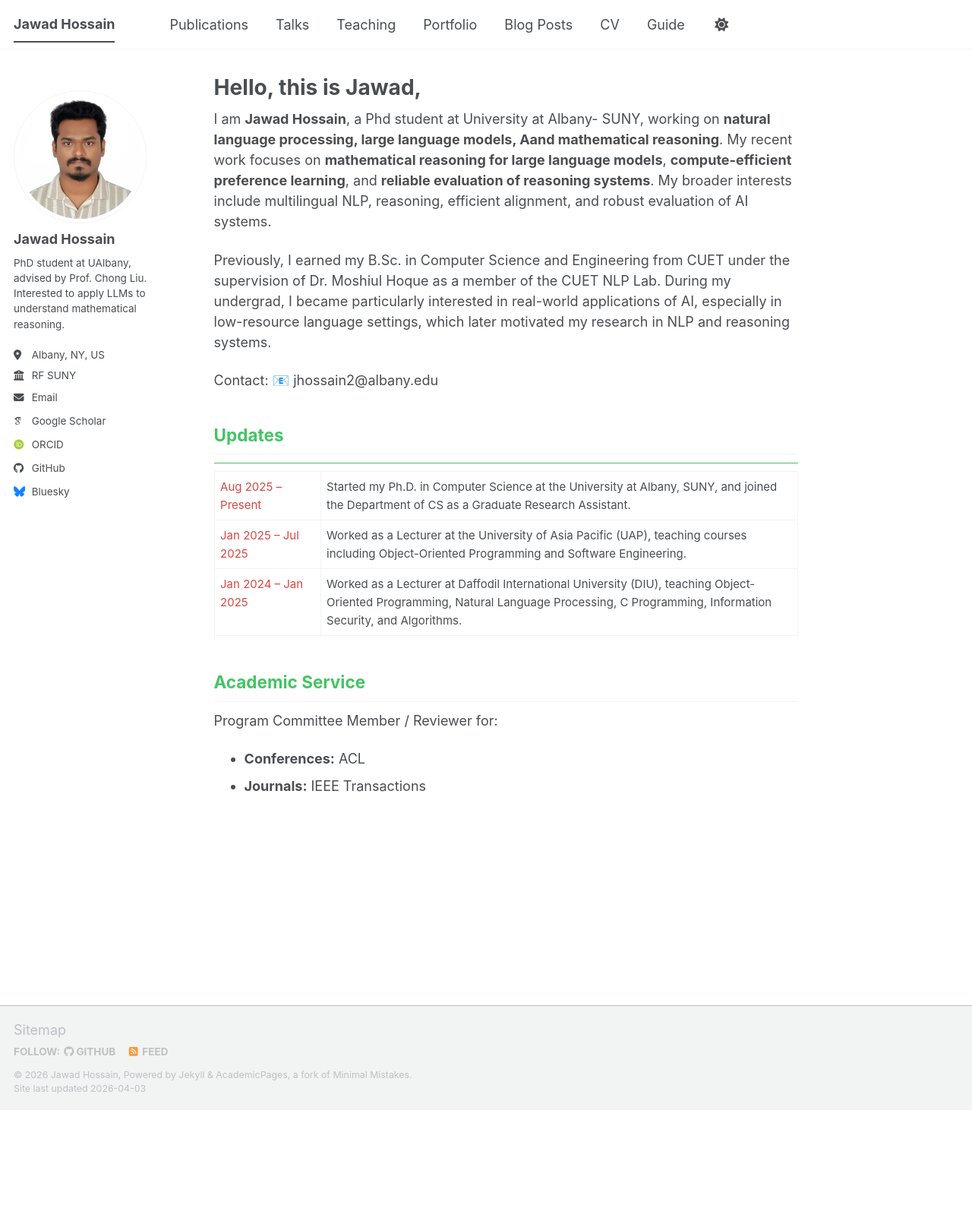
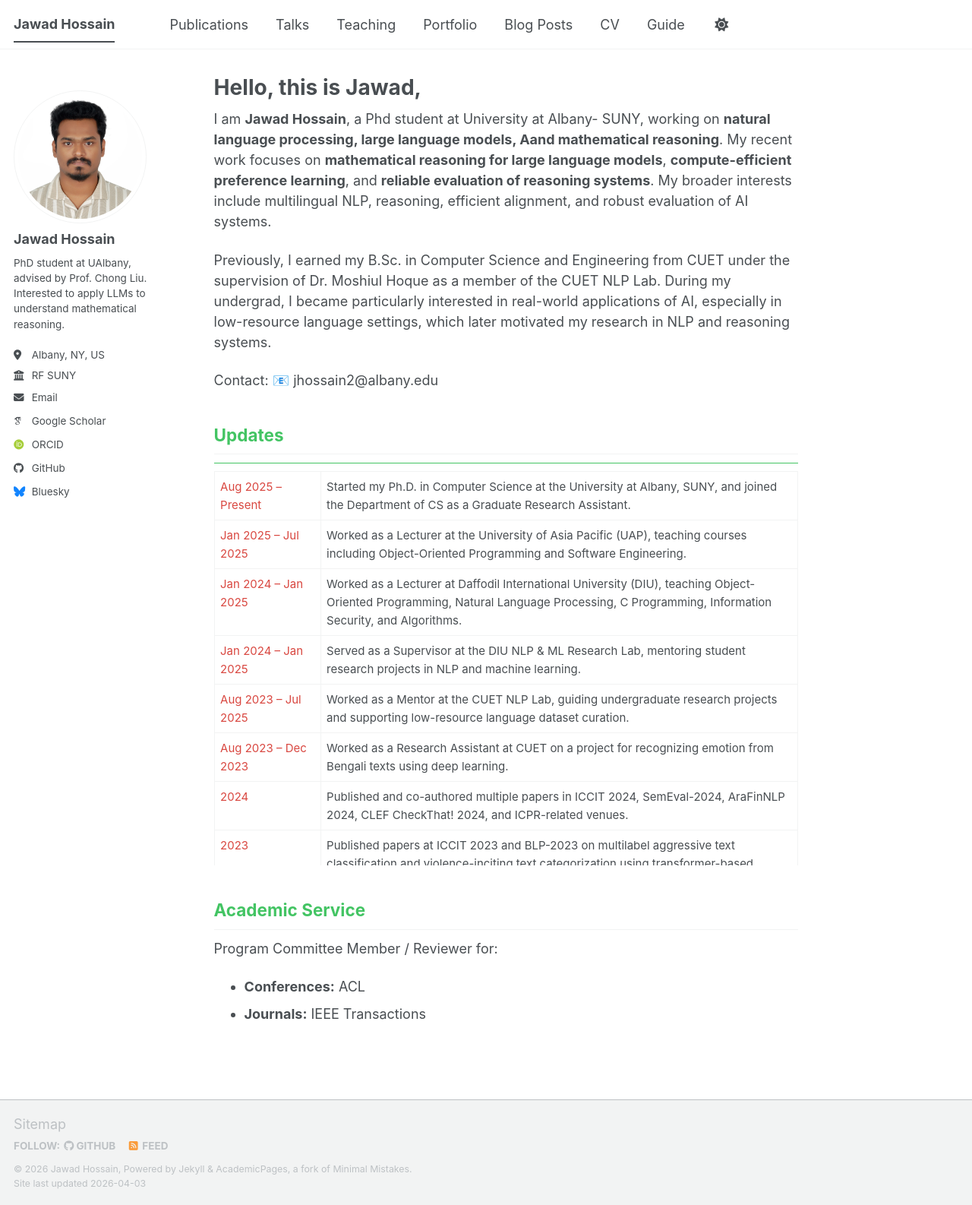
Before and after one commit to Jawad039/jawad039.github.io, a Jekyll site: the page built from _pages/about.md, in a window 1280 px wide. Shown: the whole page at 76% size. Built offline with Jekyll 4.4.1, drawn with Linux system fonts in a browser that asks for light colours; some web fonts are replaced; a script bundle is joined from its source files by our own code; library files that are not in the unit come from our copies; before the commit the page ends 1461 px from its top, so only the background shows below that.

Commit message:
Update about.md

```diff
--- a/_pages/about.md
+++ b/_pages/about.md
@@ -12,7 +12,7 @@
 
 ## <span style="color:#43c463;">Updates</span>
 
-<div style="height: 230px; overflow-y: auto; border-top: 1.5px solid #43c463; padding-top: 10px;">
+<div style="height: 530px; overflow-y: auto; border-top: 1.5px solid #43c463; padding-top: 10px;">
 
 <table style="border-collapse: collapse; font-size: 15px; line-height: 1.6;">
 
```
